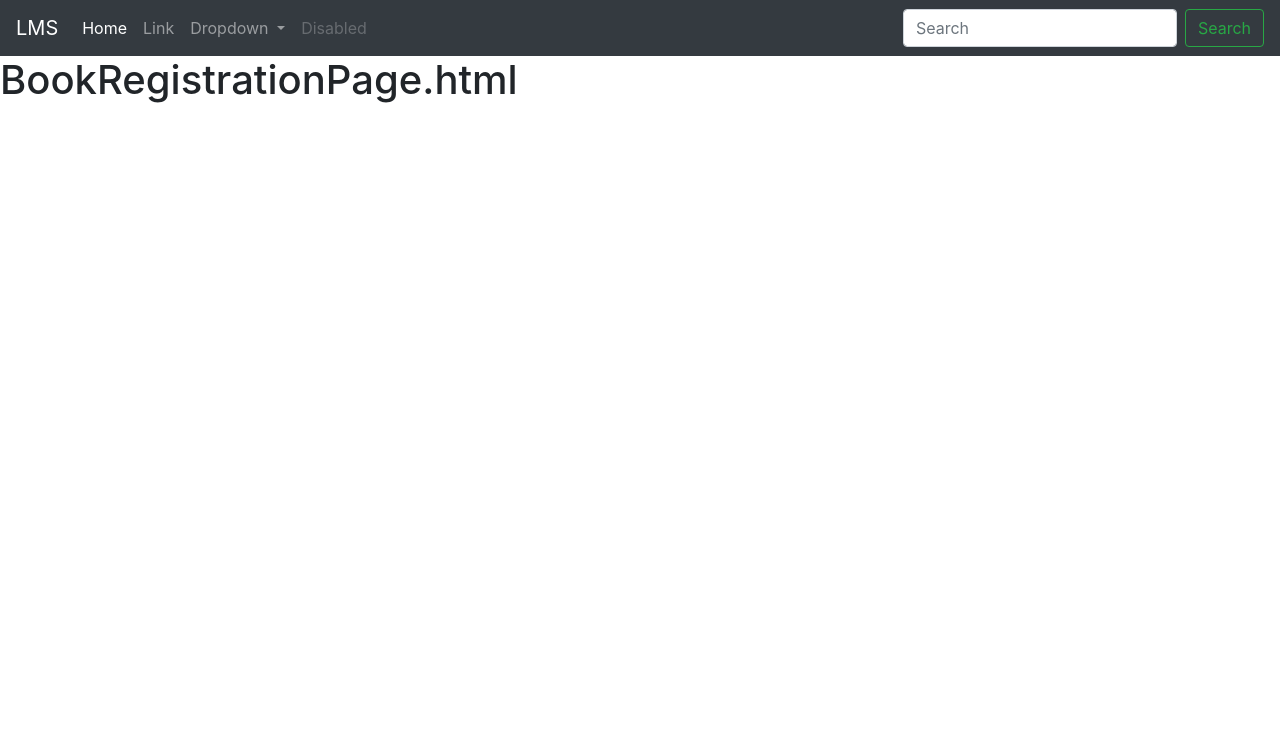
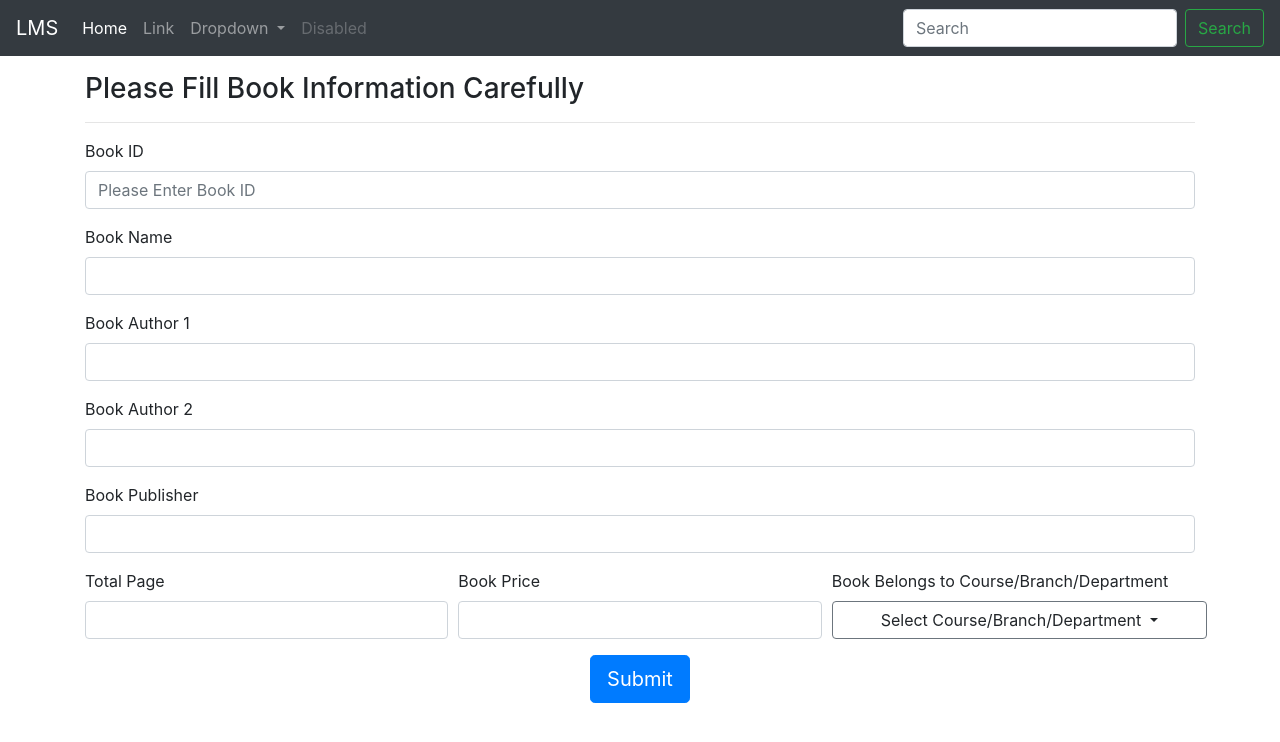
Before and after one commit to er-gagan/Library-Management-System, a Django app: template LMSenv/LMS/templates/LMSapp/BookRegistrationPage.html in a window 1280 px wide. Shown: the top 742 px of the page. Run offline with Django 3.2, Linux system fonts and the light colour scheme; the template is opened without the code that fills it, so the values that code supplies are empty; some libraries are stand-ins or nearby versions.

Commit message:
Frontend design book registration page
Frontend design book registration page

```diff
--- a/LMSenv/LMS/templates/LMSapp/BookRegistrationPage.html
+++ b/LMSenv/LMS/templates/LMSapp/BookRegistrationPage.html
@@ -2,5 +2,58 @@
 
 
 {% block body %}
-    <h1>BookRegistrationPage.html</h1>
+<div class="container my-3">
+    <h3>Please Fill Book Information Carefully</h3>
+    <hr>
+    <form action="#" method="POST">
+        {% csrf_token %}
+        <div class="form-group">
+            <label for="BookID">Book ID</label>
+            <input type="text" class="form-control" id="BookID" placeholder="Please Enter Book ID">
+        </div>
+        <div class="form-group">
+            <label for="BookName">Book Name</label>
+            <input type="text" class="form-control" id="BookName"">
+        </div>
+        <div class=" form-group">
+            <label for="Author1">Book Author 1</label>
+            <input type="text" class="form-control" id="Author1"">
+        </div>
+        <div class=" form-group">
+            <label for="Author2">Book Author 2</label>
+            <input type="text" class="form-control" id="Author2">
+        </div>
+        <div class="form-group">
+            <label for="Publisher">Book Publisher</label>
+            <input type="text" class="form-control" id="Publisher">
+        </div>
+        <div class="form-row">
+            <div class="form-group col-xl-4">
+                <label for="Page">Total Page</label>
+                <input type="text" class="form-control" id="Page"">
+            </div>
+            <div class=" form-group col-xl-4">
+                <label for="Price">Book Price</label>
+                <input type="text" class="form-control" id="Price">
+            </div>
+            <div class="form-group col-xl-4">
+                <label for="BookBelongsCourse">Book Belongs to Course/Branch/Department</label>
+                <div class="dropdown">
+                    <button class="btn border border-secondary dropdown-toggle px-5" type="button"
+                        id="BookBelongsCourse" data-toggle="dropdown" aria-haspopup="true" aria-expanded="false">
+                        Select Course/Branch/Department
+                    </button>
+                    <div class="dropdown-menu" aria-labelledby="dropdownMenuButton">
+                        <a class="dropdown-item" href="#">MCA</a>
+                        <a class="dropdown-item" href="#">MBA</a>
+                        <a class="dropdown-item" href="#">Computer Science Engineer</a>
+                        <a class="dropdown-item" href="#">Mechanical Engineer</a>
+                        <a class="dropdown-item" href="#">Civil Engineer</a>
+                    </div>
+                </div>
+            </div>
+        </div>
+        <input type="submit" class="btn btn-primary mx-auto d-block btn-lg" value="Submit">
+    </form>
+</div>
 {% endblock body %}
```
Also changed, not shown: LMSenv/LMS/templates/LMSapp/BookIssueToStudent.html (indentation only).
